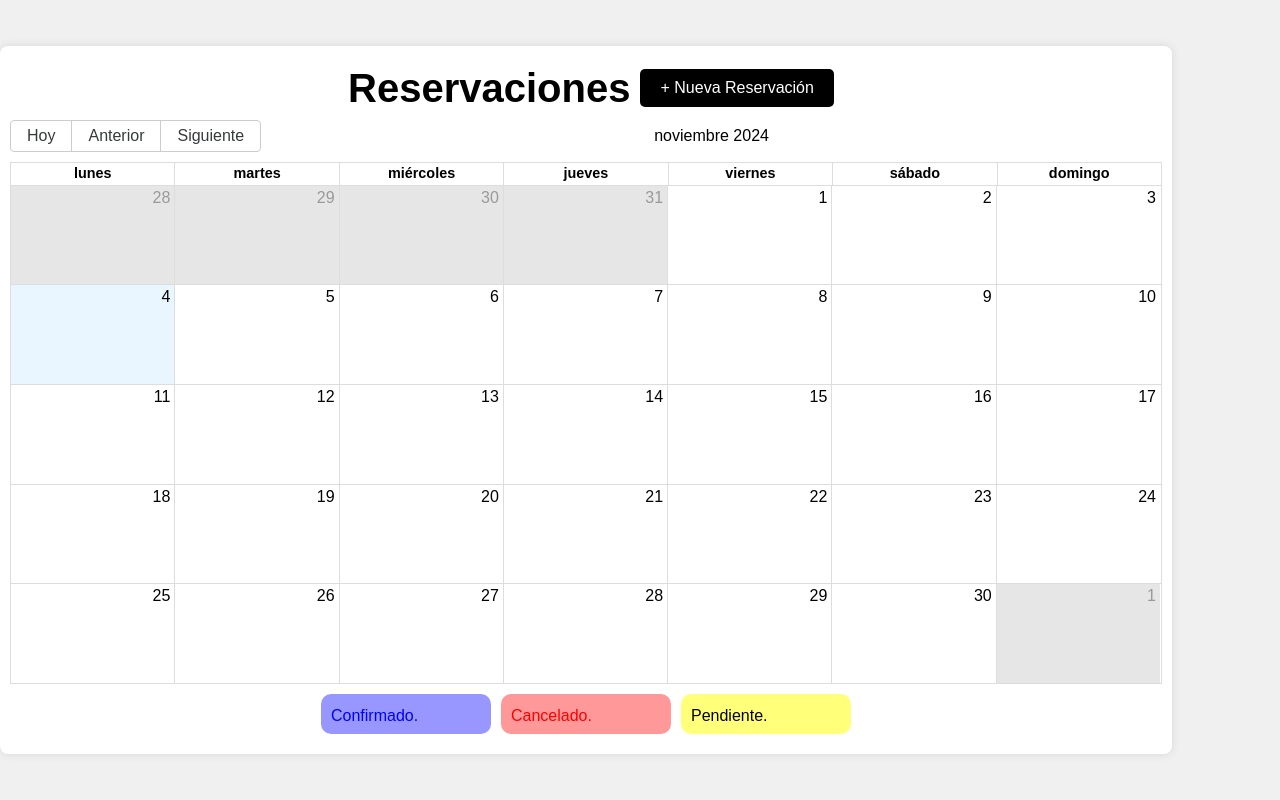
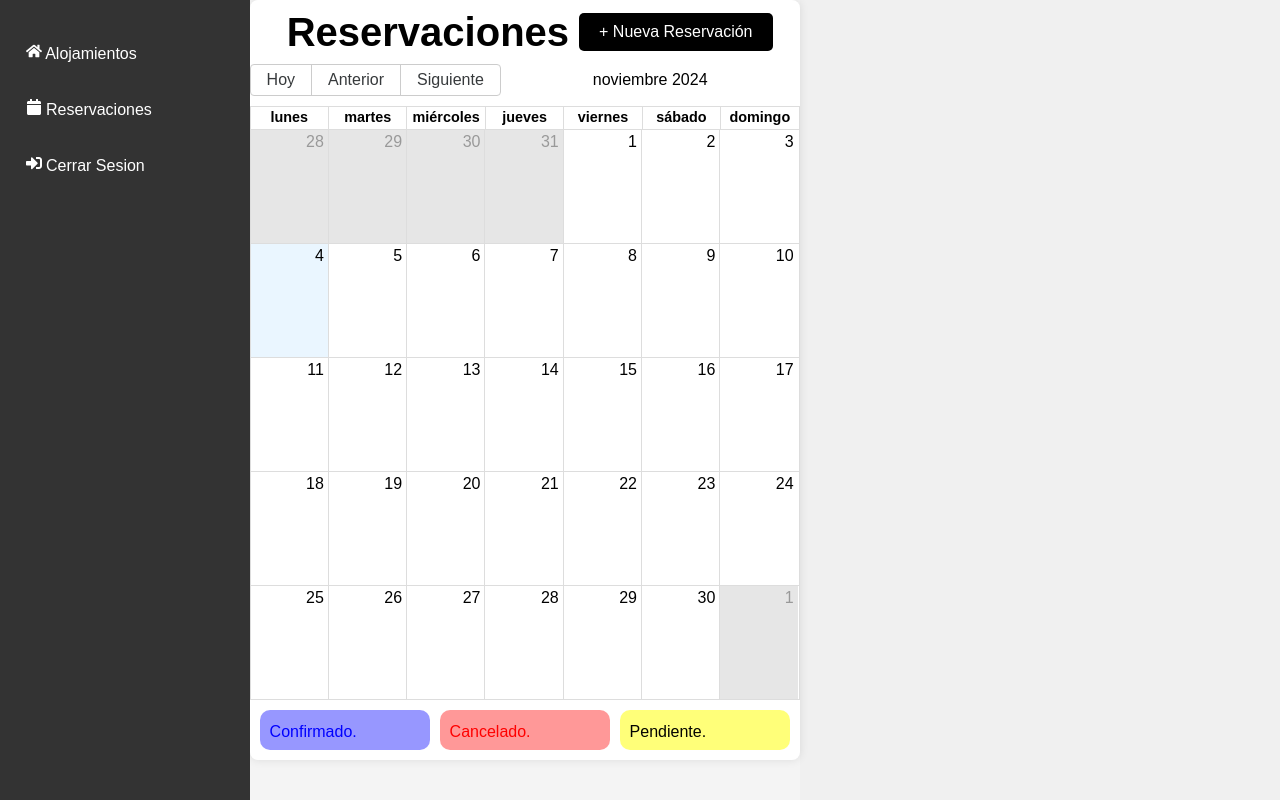
Before and after one commit to LennyServino/api_token_bookings_react, a React (Vite) app: page /calendario in a window 1280 px wide. Built offline with nearby package versions, Linux system fonts and the light colour scheme; the HTML template or start-up script is replaced by a standard one.

Commit message:
iniciando el dashboard y haciendo el logout

```diff
--- a/src/App.jsx
+++ b/src/App.jsx
@@ -1,16 +1,38 @@
 import { useState } from 'react'
-import reactLogo from './assets/react.svg'
-import viteLogo from '/vite.svg'
+
 /* import './App.css' */
 import Login from './components/Login'
 import Rutas from './routes/Rutas'
+import { BrowserRouter } from 'react-router-dom'
+import stylesMenu from './styles/Menu.module.css'
+import Menu from './routes/Menu'
+
+//importando iconos
+import { IoMenu } from "react-icons/io5";
 
 function App() {
-  const [count, setCount] = useState(0)
+  const [menuOpen, setMenuOpen] = useState(false)
+
+  const toggleMenu = () => {
+    setMenuOpen(!menuOpen)
+  }
 
   return (
     <>
-      <Rutas />
+      <BrowserRouter>
+        <div className={stylesMenu.dashboard}>
+          <button className={stylesMenu.hamburger} onClick={toggleMenu}>
+            <IoMenu />
+          </button>
+
+          <Menu className={`${stylesMenu.menu} ${menuOpen ? stylesMenu.active : 'hidden'}`} />
+
+          {/* contenedor del contenido */}
+          <div className={stylesMenu.content}>
+            <Rutas />
+          </div>
+        </div>
+      </BrowserRouter>
     </>
   )
 }
--- a/src/components/Accomodations.jsx
+++ b/src/components/Accomodations.jsx
@@ -56,7 +56,6 @@ export default function Accomodations() {
 
     return (
         <div /* style={{background: 'black'}} */>
-            <button onClick={() => openModal(1)}>Abrir Modal</button>
             {/* validamos si la persona esta autenticada */}
             {
                 isLoading ? <LoadingSpinner /> :
--- /dev/null
+++ b/src/routes/Menu.jsx
@@ -0,0 +1,30 @@
+import React from 'react'
+import styleMenu from '../styles/Menu.module.css'
+import { Link } from 'react-router-dom'
+
+//importando iconos
+import { FaHome, FaCalendar, FaSignInAlt } from "react-icons/fa";
+
+const logOut = () => {
+    localStorage.removeItem('token')
+    localStorage.removeItem('user_email_bookings')
+    window.location.href = '/'
+}
+
+export default function Menu({ className }) {
+    return (
+        <nav className={className}>
+            <ul>
+                <li>
+                    <Link to='/alojamientos'><FaHome /> Alojamientos</Link>
+                </li>
+                <li>
+                    <Link to='/calendario' ><FaCalendar /> Reservaciones</Link>
+                </li>
+                <li>
+                    <Link onClick={logOut}><FaSignInAlt /> Cerrar Sesion</Link>
+                </li>
+            </ul>
+        </nav>
+    )
+}
--- a/src/routes/Rutas.jsx
+++ b/src/routes/Rutas.jsx
@@ -7,13 +7,11 @@ import BookingDetail from "../components/BookingDetail";
 
 export default function Rutas() {
   return (
-    <BrowserRouter>
       <Routes>
         <Route path="/" element={<Login />}></Route>
         <Route path="/alojamientos" element={<Accomodations />}></Route>
         <Route path="/calendario" element={<Calendar />}></Route>
         <Route path="/reserva" element={<BookingDetail />} />
       </Routes>
-    </BrowserRouter>
   );
 }
--- a/src/styles/Calendar.module.css
+++ b/src/styles/Calendar.module.css
@@ -2,12 +2,8 @@
 body {
   font-family: Arial, sans-serif;
   background-color: #f0f0f0;
-  margin: 0;
-  padding: 0;
   color: #000000;
 }
-
-
 
 .addButton {
   background-color: black;
@@ -34,12 +30,8 @@ body {
   display: flex;
   flex-direction: column;
   align-items: center;
-  width: 90vw; /* Ocupa todo el ancho de la pantalla */
-  height: 86vh; /* Ocupa todo el alto de la pantalla */
-  padding: 10px;
-  margin: 0;
-  overflow: hidden; /* Oculta el desplazamiento */
-  margin: 2rem auto;
+  justify-content: center;
+  height: 95vh; /* Ocupa todo el alto de la pantalla */
 }
 
 .container h1{
--- /dev/null
+++ b/src/styles/Menu.module.css
@@ -0,0 +1,89 @@
+.dashboard {
+    display: flex;
+    height: 100vh;
+}
+
+.menu {
+    width: 15.6rem;
+    background-color: #333;
+    color: white;
+    padding: 1.1rem;
+    box-sizing: border-box;
+    transition: transform 0.3s ease;
+    position: fixed;
+    top: 0;
+    left: 0;
+    height: 100vh;
+}
+
+.menu ul {
+    list-style: none;
+    padding: 0;
+}
+
+.menu ul li {
+    margin-bottom: 1rem;
+}
+
+.menu ul li a {
+    color: white;
+    text-decoration: none;
+    display: block;
+    padding: 0.5rem;
+    border-radius: 5px;
+    transition: background-color 0.3s ease;
+}
+
+.content {
+    flex-grow: 1;
+    margin-left: 15.6rem;
+    background-color: #f4f4f4;
+    height: 100vh;
+    width: 100%;
+    box-sizing: border-box;
+}
+
+.hamburger {
+    display: none;
+    background: none;
+    border: none;
+    font-size: 1.2rem;
+    cursor: pointer;
+    color: white;
+    margin: .9rem;
+}
+
+/* Media Query para móviles */
+@media (max-width: 768px) {
+    .dashboard {
+        height: 100vh;
+    }
+
+    /* Ocultar el menú inicialmente en móviles */
+    .menu {
+        position: absolute;
+        top: 0;
+        left: 0;
+        height: 100%;
+        transform: translateX(-100%);
+    }
+
+    /* Botón hamburguesa visible en móviles */
+    .hamburger {
+        display: block;
+        color: black;
+        position: absolute;
+        z-index: 1;
+    }
+
+    /* Mostrar el menú cuando está activo */
+    .menu.active {
+        transform: translateX(0);
+    }
+
+
+    .content {
+        padding-top: 60px;
+        margin: 0;
+    }
+}
```
